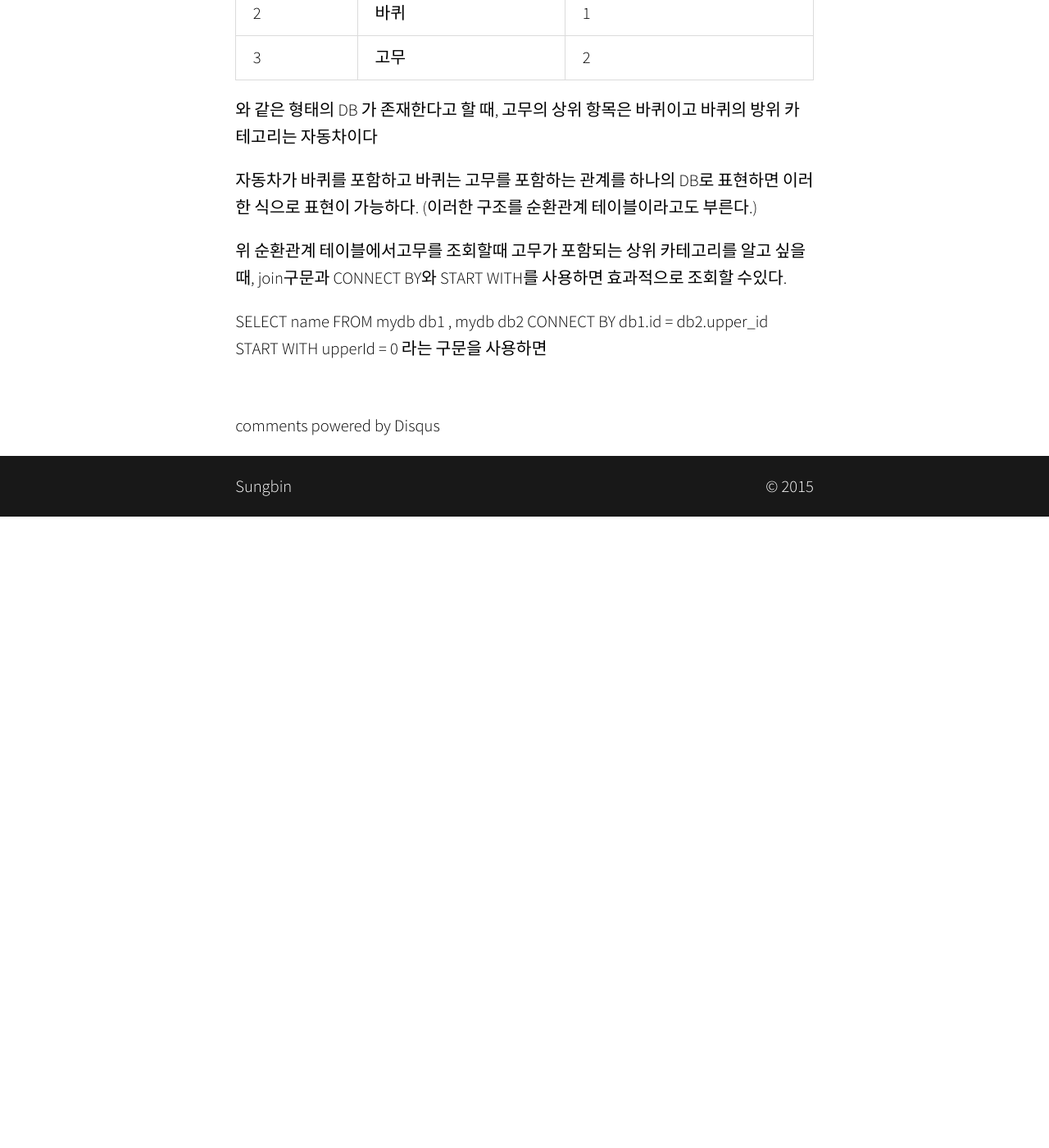
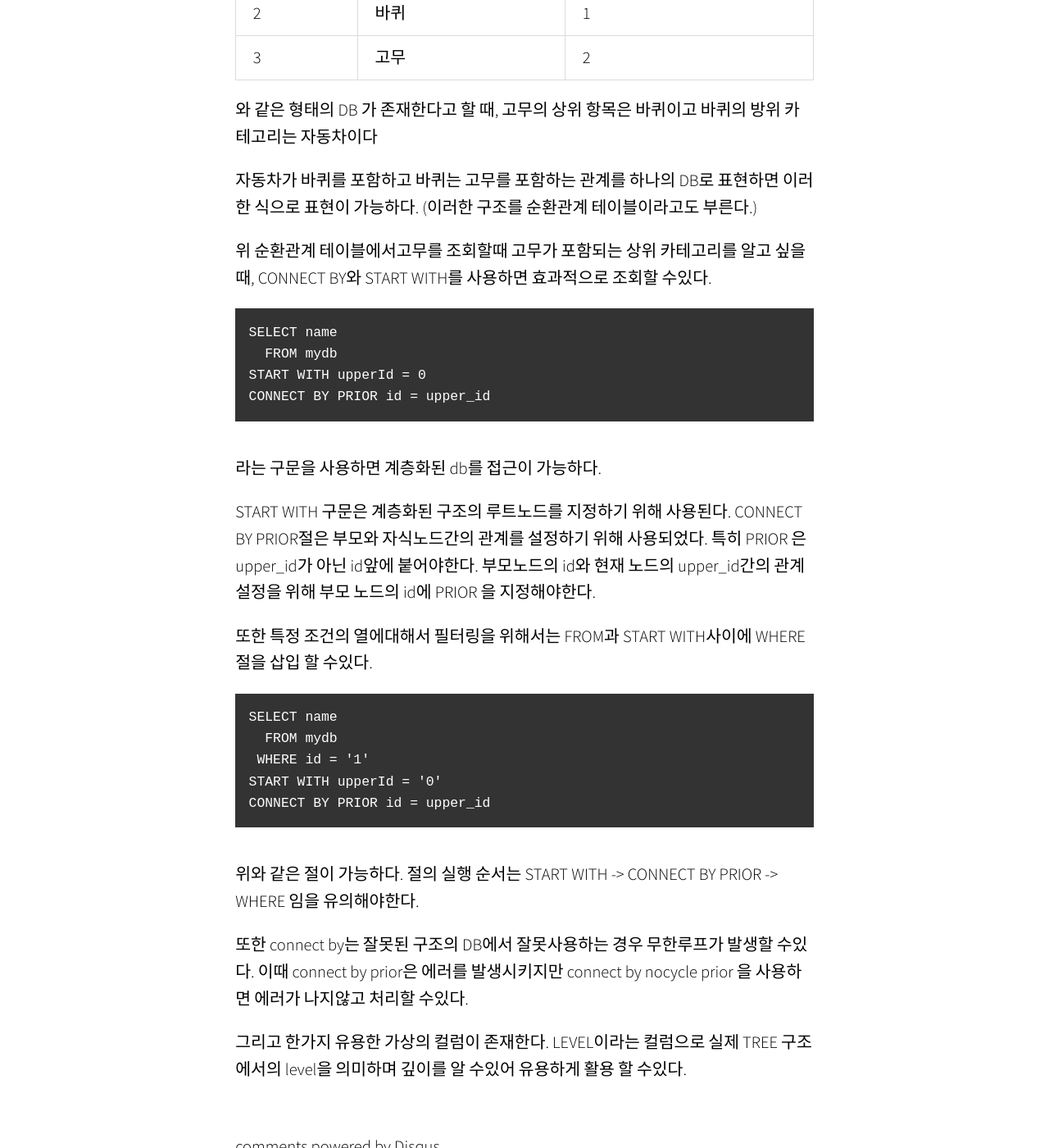
Before and after one commit to sungbine/sungbine.github.io, a Jekyll site: the page built from _posts/2015-03-24-connect_by_and_start_with.markdown, in a window 1280 px wide and 1400 px high, scrolled down 914 px. Shown: the whole window at 82% size. Built offline with Jekyll 4.4.1, drawn with Linux system fonts in a browser that asks for light colours; nearby versions of some CDN libraries; some web fonts are replaced; comment, search, counter and statistics services are not loaded; before the commit the page ends 1544 px from its top, so only the background shows below that.

Commit message:
Update 2015-03-24-connect_by_and_start_with.markdown

````diff
--- a/_posts/2015-03-24-connect_by_and_start_with.markdown
+++ b/_posts/2015-03-24-connect_by_and_start_with.markdown
@@ -22,11 +22,32 @@ CONNECT BY와 SATRT WITH 문이 그것이다. 이 구문은 ORACLE DB에 존재
 
 자동차가 바퀴를 포함하고 바퀴는 고무를 포함하는 관계를 하나의 DB로 표현하면 이러한 식으로 표현이 가능하다. (이러한 구조를 순환관계 테이블이라고도 부른다.)
 
-위 순환관계 테이블에서고무를 조회할때 고무가 포함되는 상위 카테고리를 알고 싶을때, join구문과 CONNECT BY와 START WITH를 사용하면 효과적으로 조회할 수있다.
+위 순환관계 테이블에서고무를 조회할때 고무가 포함되는 상위 카테고리를 알고 싶을때, CONNECT BY와 START WITH를 사용하면 효과적으로 조회할 수있다.
+```
+SELECT name
+  FROM mydb
+START WITH upperId = 0
+CONNECT BY PRIOR id = upper_id
+```
+라는 구문을 사용하면 계층화된 db를 접근이 가능하다.
 
+START WITH 구문은 계층화된 구조의 루트노드를 지정하기 위해 사용된다.
+CONNECT BY PRIOR절은 부모와 자식노드간의 관계를 설정하기 위해 사용되었다. 특히 PRIOR 은 upper\_id가 아닌 id앞에 붙어야한다.  부모노드의 id와 현재 노드의 upper\_id간의 관계설정을 위해 부모 노드의 id에 PRIOR 을 지정해야한다.
+
+또한 특정 조건의 열에대해서 필터링을 위해서는 FROM과 START WITH사이에 WHERE 절을 삽입 할 수있다.
+
+```
 SELECT name
-  FROM mydb db1
-     , mydb db2
-CONNECT BY db1.id = db2.upper_id
-START WITH upperId = 0
-라는 구문을 사용하면
+  FROM mydb
+ WHERE id = '1'
+START WITH upperId = '0'
+CONNECT BY PRIOR id = upper_id
+```
+
+위와 같은 절이 가능하다. 절의 실행 순서는 START WITH -> CONNECT BY PRIOR -> WHERE 임을 유의해야한다.
+
+또한 connect by는 잘못된 구조의 DB에서 잘못사용하는 경우 무한루프가 발생할 수있다. 이때 connect by prior은 에러를 발생시키지만  connect by nocycle prior 을 사용하면 에러가 나지않고 처리할 수있다.
+
+
+그리고 한가지 유용한 가상의 컬럼이 존재한다.
+LEVEL이라는 컬럼으로 실제 TREE 구조에서의 level을 의미하며 깊이를 알 수있어 유용하게 활용 할 수있다.
````
